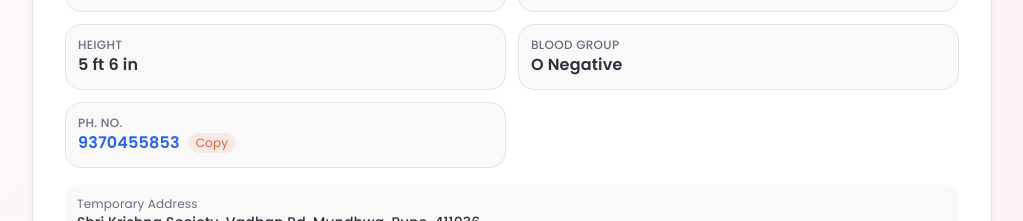
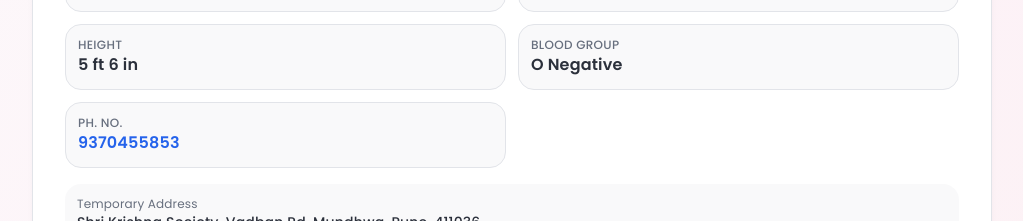
Before and after one commit to radster-46/raghavs-pastel-roots, a React (Vite) app: page / in a window 1280 px wide. Shown: the part 920-1141 px from the top of the page, without its empty margins (128-1151 px from the left). Built offline with nearby package versions, Linux system fonts and the light colour scheme.

Commit message:
Changes
Co-authored-by: radster-46 <134956344+radster-46@users.noreply.github.com>

```diff
--- a/src/pages/Index.tsx
+++ b/src/pages/Index.tsx
@@ -228,19 +228,7 @@ const Index = () => {
               {bioData.map((item, index) => <div key={index} className="flex items-center gap-3 p-3 bg-muted/50 rounded-2xl border border-border hover:border-primary/40 hover:shadow-soft transition-all duration-300">
                   <div className="flex-1 min-w-0">
                     <p className="text-xs font-medium text-muted-foreground uppercase tracking-wide">{item.label}</p>
-                    {item.isPhone ? <div className="flex items-center gap-2">
-                        <a href={`tel:${item.value}`} className="font-semibold text-blue-600">{item.value}</a>
-                        <button onClick={() => {
-                          navigator.clipboard.writeText(item.value);
-                          const btn = document.getElementById(`copy-btn-${index}`);
-                          if (btn) {
-                            btn.textContent = "Copied!";
-                            setTimeout(() => btn.textContent = "Copy", 2000);
-                          }
-                        }} id={`copy-btn-${index}`} className="text-xs px-2 py-0.5 bg-primary/10 text-primary rounded-full hover:bg-primary/20 transition-colors">
-                          Copy
-                        </button>
-                      </div> : <p className="font-semibold text-foreground">{item.value}</p>}
+{item.isPhone ? <a href={`tel:${item.value}`} className="font-semibold text-blue-600">{item.value}</a> : <p className="font-semibold text-foreground">{item.value}</p>}
                   </div>
                 </div>)}
             </div>
```
